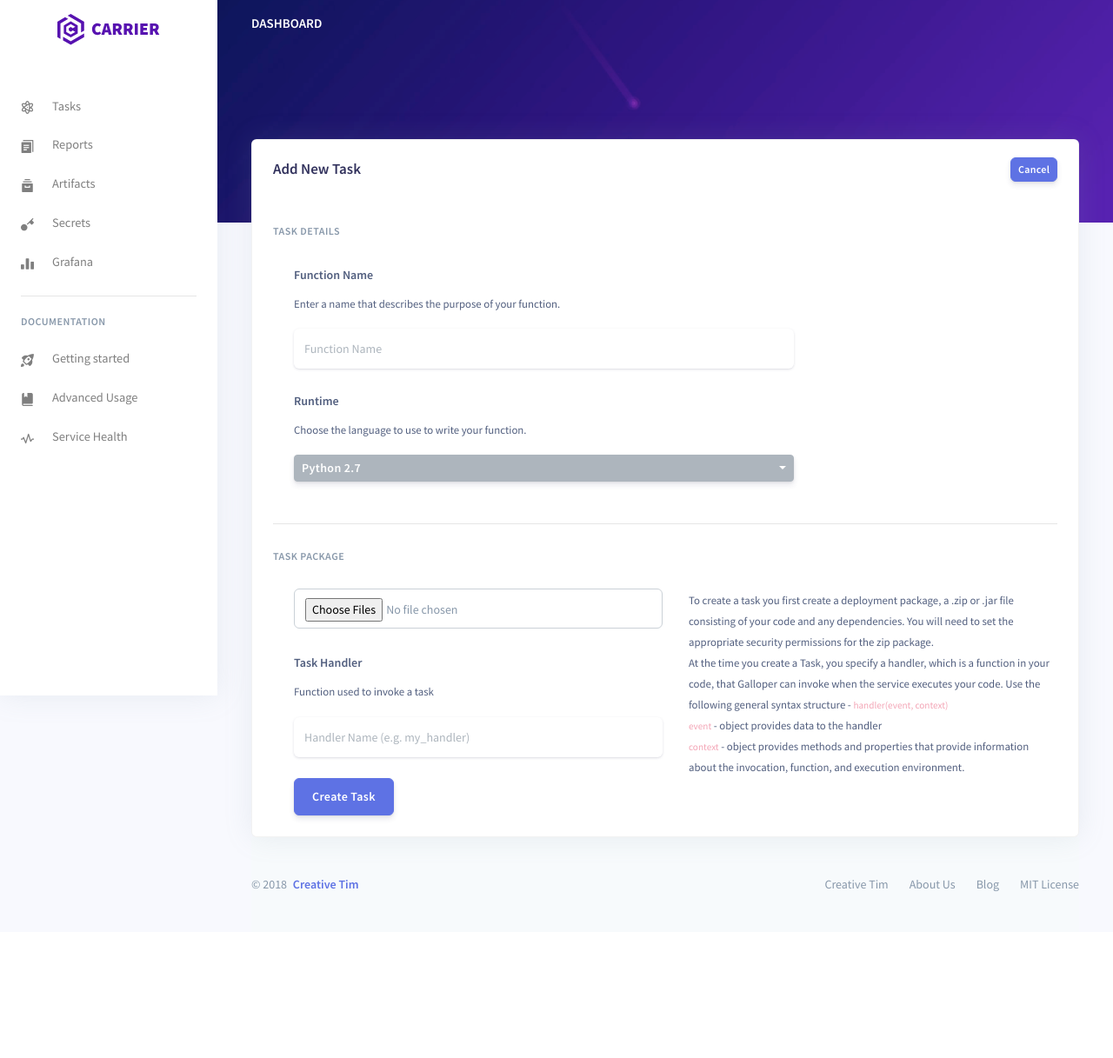
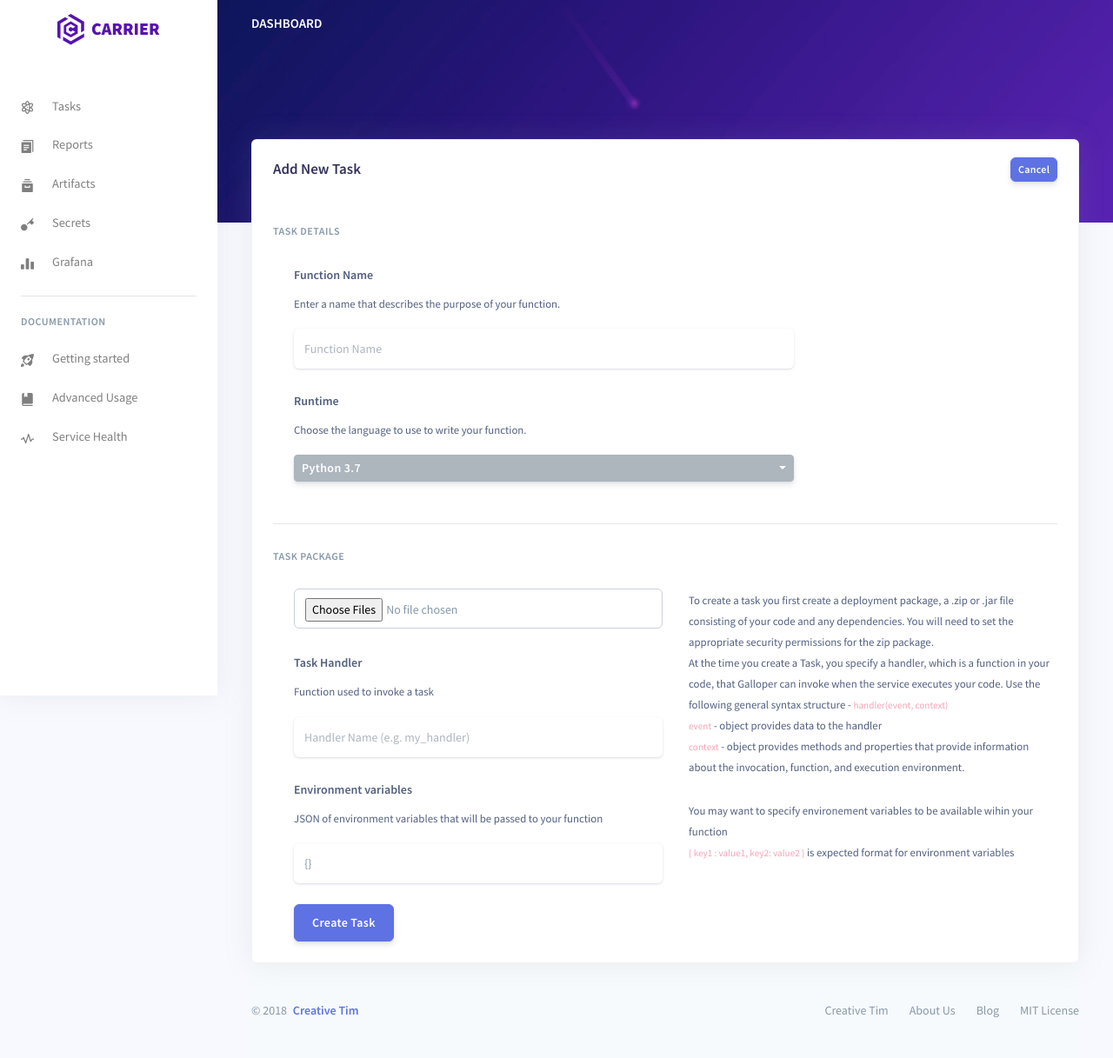
Before and after one commit to carrier-io/galloper, a Flask app: page /task in a window 1280 px wide. Shown: the whole page at 87% size. Before the commit the page ends 1026 px from the top, so only its background shows below. Run offline with Flask 2, Linux system fonts and the light colour scheme; some libraries are stand-ins or nearby versions.

Commit message:
added support of environment variables for lambdas

```diff
--- a/galloper/constants.py
+++ b/galloper/constants.py
@@ -26,6 +26,24 @@ MINIO_ENDPOINT = environ.get('MINIO_HOST', 'http://localhost:9000')
 MINIO_ACCESS = environ.get('MINIO_ACCESS_KEY', 'admin')
 MINIO_SECRET = environ.get('MINIO_SECRET_KEY', 'password')
 MINIO_REGION = environ.get('MINIO_REGION', 'us-east-1')
+
+
+NAME_CONTAINER_MAPPING = {
+	"Python 3.7" : 'lambda:python3.7',
+	"Python 3.8" : 'lambda:python3.8',
+	"Python 3.6" : 'lambda:python3.6',
+	"Python 2.7": 'lambda:python2.7',
+	".NET Core 2.0 (C#)" : 'lambda:dotnetcore2.0',
+	".NET Core 2.1 (C#/PowerShell)" : 'lambda:dotnetcore2.1',
+	"Go 1.x" : "lambda:go1.x",
+	"Java 8" : "lambda:java8",
+	"Java 11" : "lambda:java11",
+	"Node.js 6.10" : 'nodejs6.10',
+	"Node.js 8.10" : 'lambda:nodejs8.10',
+	"Node.js 10.x" : 'lambda:nodejs10.x',
+	"Node.js 12.x" : 'lambda:nodejs12.x',
+	"Ruby 2.5" : 'lambda:ruby2.5'
+}
 
 
 def allowed_file(filename):
--- a/galloper/dal/task.py
+++ b/galloper/dal/task.py
@@ -35,6 +35,7 @@ class Task(Base):
     status = Column(String(80), unique=False, nullable=True)
     token = Column(String(80), unique=False, nullable=True)
     func_args = Column(Text, unique=False, nullable=True)
+    env_vars = Column(Text, unique=False, nullable=True)
     callback = Column(String(80), unique=False, nullable=True)
 
     def __repr__(self):
@@ -48,4 +49,5 @@ class Task(Base):
         return dict(task_id=self.task_id, task_name=self.task_name, task_handler=self.task_handler,
                     runtime=self.runtime, schedule=self.schedule, webhook=self.webhook,
                     zippath=self.zippath, last_run=self.last_run, status=self.status, token=self.token,
-                    func_args=self.func_args, callback=self.callback, next_run=self.next_run)
+                    func_args=self.func_args, callback=self.callback, next_run=self.next_run,
+                    env_vars=self.env_vars)
--- a/galloper/models/task.py
+++ b/galloper/models/task.py
@@ -31,6 +31,7 @@ class Task(db.Model):
     status = db.Column(db.String(80), unique=False, nullable=True)
     token = db.Column(db.String(80), unique=False, nullable=True)
     func_args = db.Column(db.Text, unique=False, nullable=True)
+    env_vars = db.Column(db.Text, unique=False, nullable=True)
     callback = db.Column(db.String(80), unique=False, nullable=True)
 
     def __repr__(self):
@@ -44,7 +45,7 @@ class Task(db.Model):
         return dict(task_id=self.task_id, task_name=self.task_name, task_handler=self.task_handler,
                     runtime=self.runtime, schedule=self.schedule, webhook=self.webhook,
                     zippath=self.zippath, last_run=self.last_run, status=self.status, token=self.token,
-                    func_args=self.func_args, callback=self.callback)
+                    func_args=self.func_args, callback=self.callback, env_vars=self.env_vars)
 
     def insert(self):
         if self.schedule and self.schedule in ['None', 'none']:
@@ -59,6 +60,8 @@ class Task(db.Model):
             self.token = str(uuid4())
         if not self.func_args:
             self.func_args = "{}"
+        if not self.env_vars:
+            self.env_vars = "{}"
         db.session.add(self)
         db.session.commit()
 
--- a/galloper/routes/tasks.py
+++ b/galloper/routes/tasks.py
@@ -18,10 +18,11 @@ from uuid import uuid4
 from flask import Blueprint, request, render_template, flash, current_app, redirect, url_for
 from werkzeug.utils import secure_filename
 
-from galloper.constants import allowed_file
+from galloper.constants import allowed_file, NAME_CONTAINER_MAPPING
 from galloper.models.task import Task
 from galloper.models.task_results import Results
 from control_tower import run
+
 
 
 bp = Blueprint('tasks', __name__)
@@ -37,7 +38,7 @@ def tasks():
 @bp.route('/task', methods=["GET", "POST"])
 def add_task():
     if request.method == 'GET':
-        return render_template('lambdas/add_task.html')
+        return render_template('lambdas/add_task.html', runtimes=NAME_CONTAINER_MAPPING.keys())
     if request.method == 'POST':
         if 'file' not in request.files:
             flash('No file part')
@@ -55,7 +56,7 @@ def add_task():
                                         kwargs={'task_id': filename, 'file_path': current_app.config['UPLOAD_FOLDER']})
             celery_task.apply_async()
             task = Task(task_id=filename, zippath=filename, task_name=request.form['funcname'],
-                        task_handler=request.form['invoke_func'], runtime=request.form['runtime'])
+                        task_handler=request.form['invoke_func'], runtime=request.form['runtime'], env_vars=request.form['env_vars'])
             task.insert()
             return f"{filename}"
 
@@ -65,12 +66,9 @@ def call_lambda(task_name):
     if request.method == "GET":
         return render_template("lambdas/task.html", task=Task.query.filter_by(task_id=task_name).first())
     else:
-        print(request.content_type)
         if request.content_type == "application/json":
             task = Task.query.filter_by(task_id=task_name).first().to_json()
-            print(task)
             event = request.get_json()
-            print(event)
             app = run.connect_to_celery(1)
             celery_task = app.signature('tasks.execute',
                                         kwargs={'task': task, 'event': event})
--- a/galloper/templates/lambdas/add_task.html
+++ b/galloper/templates/lambdas/add_task.html
@@ -33,19 +33,10 @@
                         <label class="form-control-label" for="runtime">Runtime</label>
                         <p><small>Choose the language to use to write your function.</small></p>
                         <select class="selectpicker show-tick form-control form-control-sm " id="runtime">
-                            <!--<option>.NET Core 1.0 (C#)</option>-->
-                            <!--<option>.NET Core 2.0 (C#)</option>-->
-                            <!--<option>.NET Core 2.1 (C#/PowerShell)</option>-->
-                            <!--<option>Go 1.x</option>-->
-                            <!--<option>Java 8</option>-->
-                            <!--<option>Node.js 6.10</option>-->
-                            <!--<option>Node.js 8.10</option>-->
-                            <option>Python 2.7</option>
-                            <option>Python 3.6</option>
-                            <option>Python 3.7</option>
-                            <!--<option>Ruby 2.5</option>-->
-                        </select>
-                        <!--<input type="text" id="input-first-name"  placeholder="First name" value="Lucky">-->
+                          {% for runtime in runtimes %}
+                          <option>{{ runtime }}</option>
+                          {% endfor %}
+                          </select>
                       </div>
                     </div>
                   </div>
@@ -68,7 +59,7 @@
                         </small>
                       </div>
                   </div>
-                    <div class="row">
+                  <div class="row">
                     <div class="col-lg-6">
                       <div class="form-group">
                         <label class="form-control-label" for="invoke_func">Task Handler</label>
@@ -85,6 +76,21 @@
                             <code>event</code> - object provides data to the handler
                             <br/>
                             <code>context</code> - object provides methods and properties that provide information about the invocation, function, and execution environment.
+                      </small>
+                    </div>
+                  </div>
+                  <div class="row">
+                    <div class="col-lg-6">
+                      <div class="form-group">
+                        <label class="form-control-label" for="task_args">Environment variables</label>
+                        <p><small>JSON of environment variables that will be passed to your function</small></p>
+                        <input type="text" id="env_vars" class="form-control form-control-alternative" placeholder="" value="{}">
+                      </div>
+                    </div>
+                    <div class="col-lg-6">
+                      <small>
+                          <br />You may want to specify environement variables to be available wihin your function<br />
+                          <code>{ key1 : value1, key2: value2 }</code> is expected format for environment variables
                       </small>
                     </div>
                   </div>
@@ -111,6 +117,7 @@
           data.append('funcname', $('#funcname')[0].value);
           data.append('runtime', $('#runtime')[0].value);
           data.append('invoke_func', $('#invoke_func')[0].value);
+          data.append('env_vars', $('#env_vars')[0].value);
           $.ajax(
             {
               url:"/task",
```
Also changed, not shown: galloper/celeryapp.py (+9 -4 lines), galloper/templates/lambdas/task.html (+11 -17 lines).
